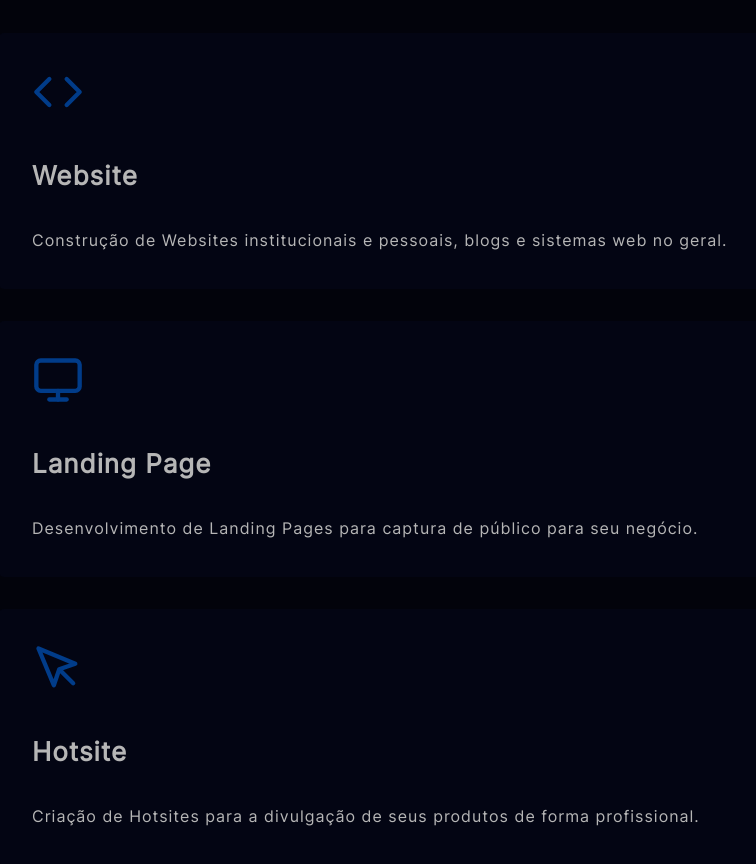
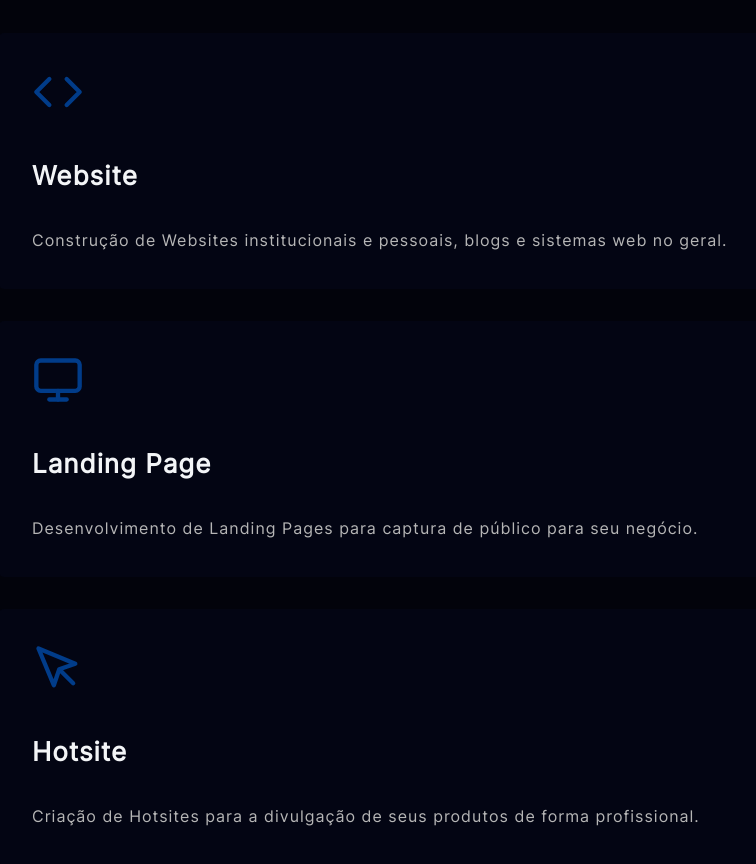
Before and after one commit to helolah/portfolio, a React (Create React App) app: page / in a window 1280 px wide. Shown: the part 1820-2684 px from the top of the page, without its empty margins (85-841 px from the left). Built offline with nearby package versions, Linux system fonts and the light colour scheme.

Commit message:
ajuste cor do titulo do card de serviços

```diff
--- a/src/assets/sass/components/main/_services.scss
+++ b/src/assets/sass/components/main/_services.scss
@@ -64,6 +64,7 @@
             h4 {
                 padding: 2rem 0;
                 font-size: 26px;
+                color: $white;
             }
         }
 
```
